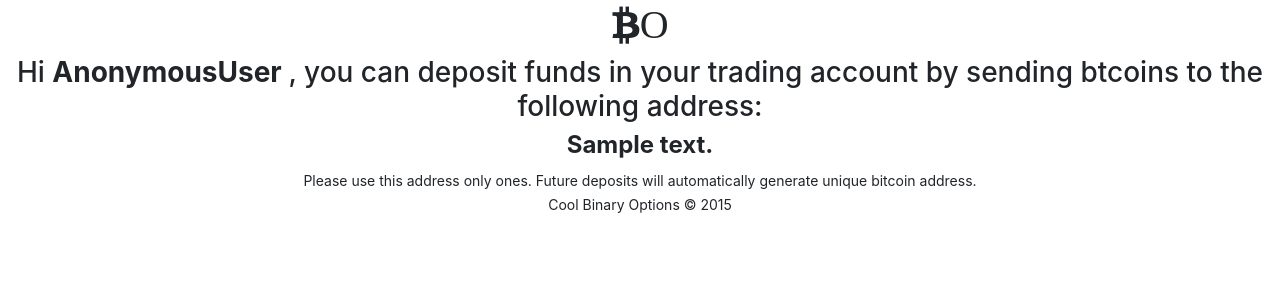
After one commit to gpanterov/binary_options_django, a Django app: template templates/bets/new_deposit.html in a window 1280 px wide. The commit adds this page. Shown: the top 300 px of the page. Run offline with Django 3.2, Linux system fonts and the light colour scheme; the template is opened without the code that fills it: most values are stand-ins (such as "Sample title", 1, 10 or a date in 2020); parts of the project's set-up code (start-up, migrations or seed data) failed here and were passed over; some libraries are stand-ins or nearby versions.

Commit message:
added a template for the  deposit site

```diff
--- /dev/null
+++ b/templates/bets/new_deposit.html
@@ -0,0 +1,43 @@
+<!DOCTYPE html>
+{% load static %}
+
+<html>
+
+<head>
+
+    <meta charset="utf-8">
+    <meta name="viewport" content="width=device-width, initial-scale=1.0">
+
+    <title>Cool Binary Options</title>
+
+    <link href="{% static 'css/bootstrap.min.css' %}" rel="stylesheet">
+    <link href="{% static 'font-awesome/css/font-awesome.css' %}" rel="stylesheet">
+
+    <link href="{% static 'css/animate.css' %}" rel="stylesheet">
+    <link href="{% static 'css/style.css' %}" rel="stylesheet">
+
+</head>
+
+<body class="gray-bg">
+
+    <div class="middle-box text-center loginscreen animated fadeInDown">
+        <div>
+            <div>
+
+                <h1 class="logo-name"><i class="fa fa-bitcoin">O</i></h1>
+
+            </div>
+            <h3>Hi <strong>{{ user }} </strong>, you can deposit funds in your trading account by sending btcoins to the following address:</h3>
+			<h4><strong> {{address}}</strong></h4>
+			<small> Please use this address only ones. Future deposits will automatically generate unique bitcoin address.</small>
+            <p class="m-t"> <small> Cool Binary Options &copy; 2015</small> </p>
+        </div>
+    </div>
+
+    <!-- Mainly scripts -->
+    <script src="{% static 'js/jquery-2.1.1.js' %}"></script>
+    <script src="{% static 'js/bootstrap.min.js' %}"></script>
+
+</body>
+
+</html>
```
Also changed, not shown: templates/bets/new_index_trading_view_simple.html (+6 -6 lines).
